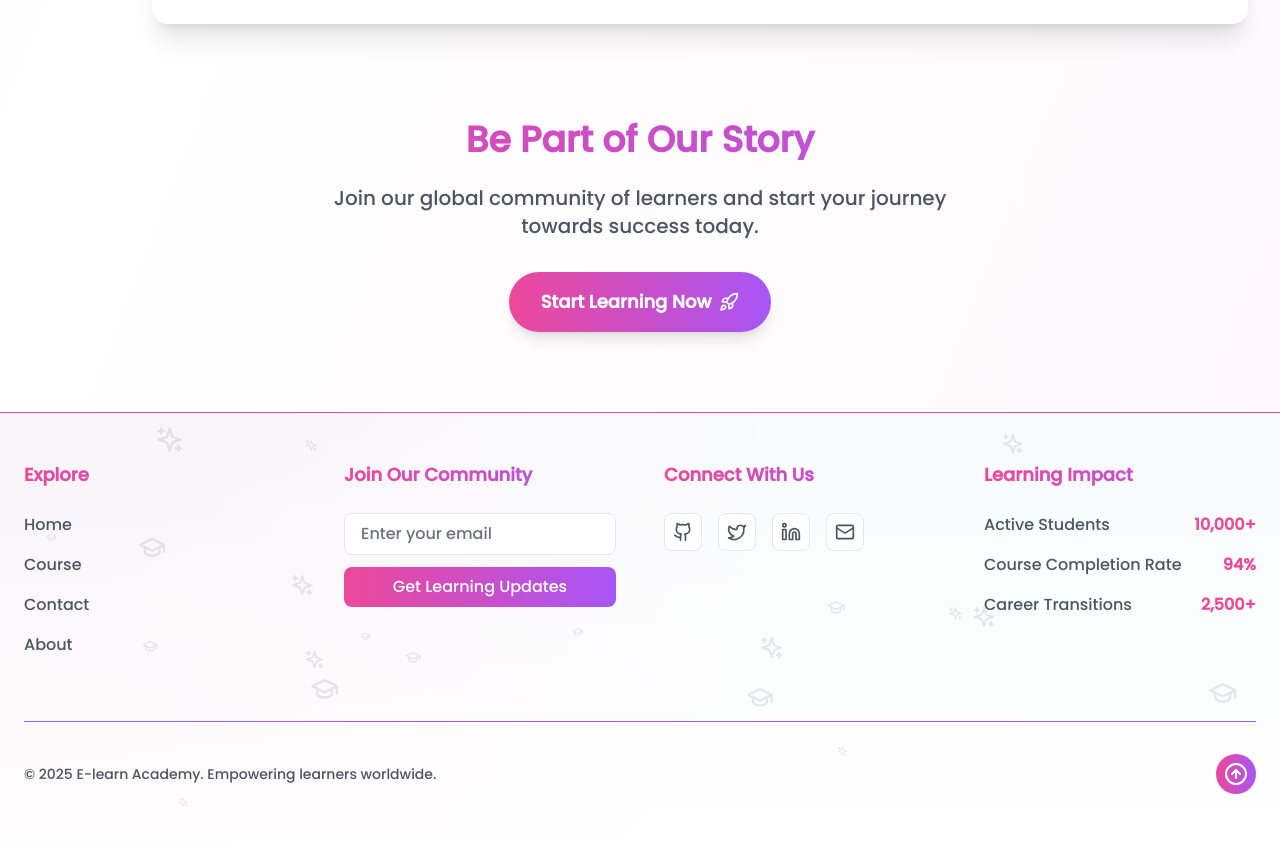
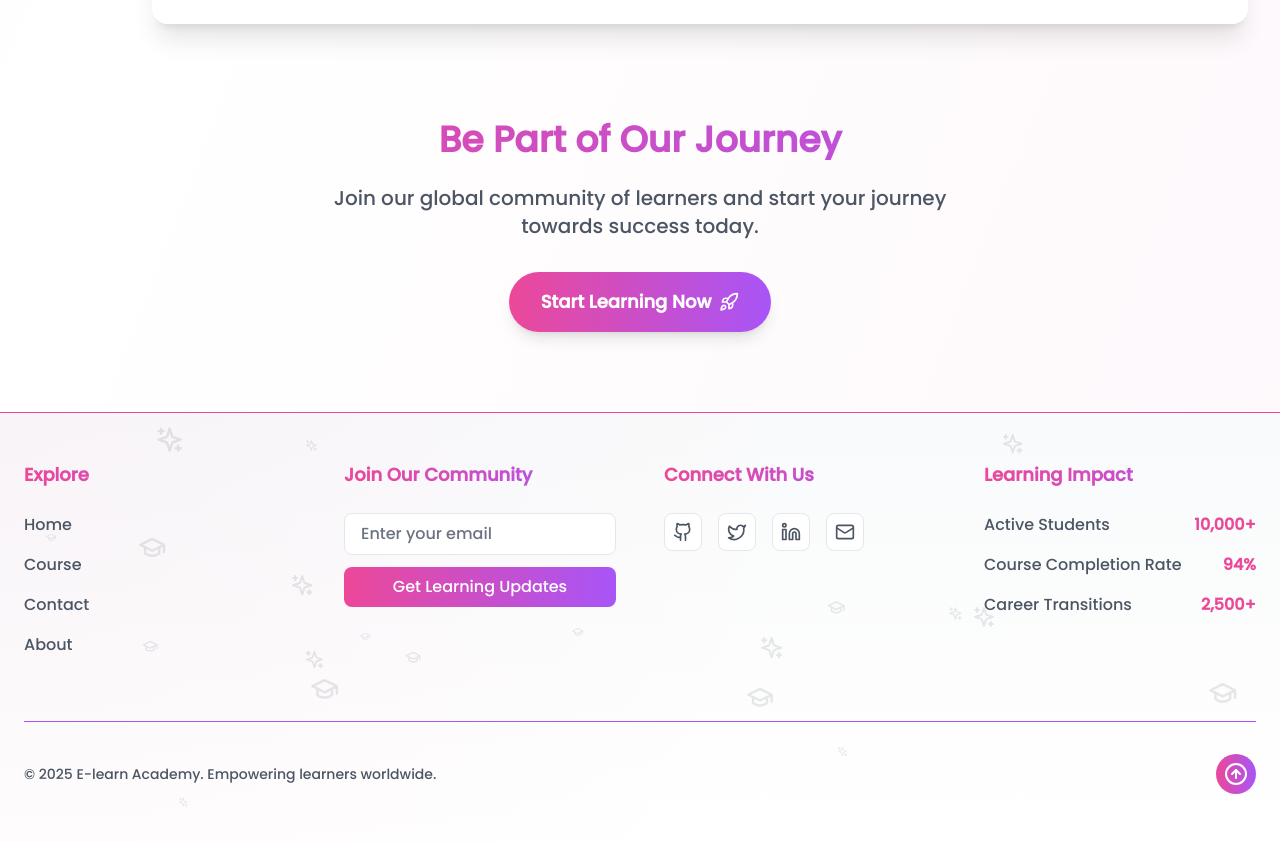
Before and after one commit to amitsingh2003/Course-selling-platform, a React (Vite) app in the folder frontend/: page /About in a window 1280 px wide. Shown: the part 2922-3764 px from the top of the page. Built offline with nearby package versions, Linux system fonts and the light colour scheme.

Commit message:
text improve

```diff
--- a/frontend/src/component/About_mat.jsx
+++ b/frontend/src/component/About_mat.jsx
@@ -319,7 +319,7 @@ const AboutSection = () => {
           transition={{ delay: 0.6 }}
         >
           <h2 className="text-4xl font-bold mb-6 bg-clip-text text-transparent bg-gradient-to-r from-pink-500 to-purple-500">
-            Be Part of Our Story
+            Be Part of Our Journey
           </h2>
           <p className="text-xl text-gray-600 dark:text-gray-300 mb-8 max-w-2xl mx-auto">
             Join our global community of learners and start your journey towards
```
